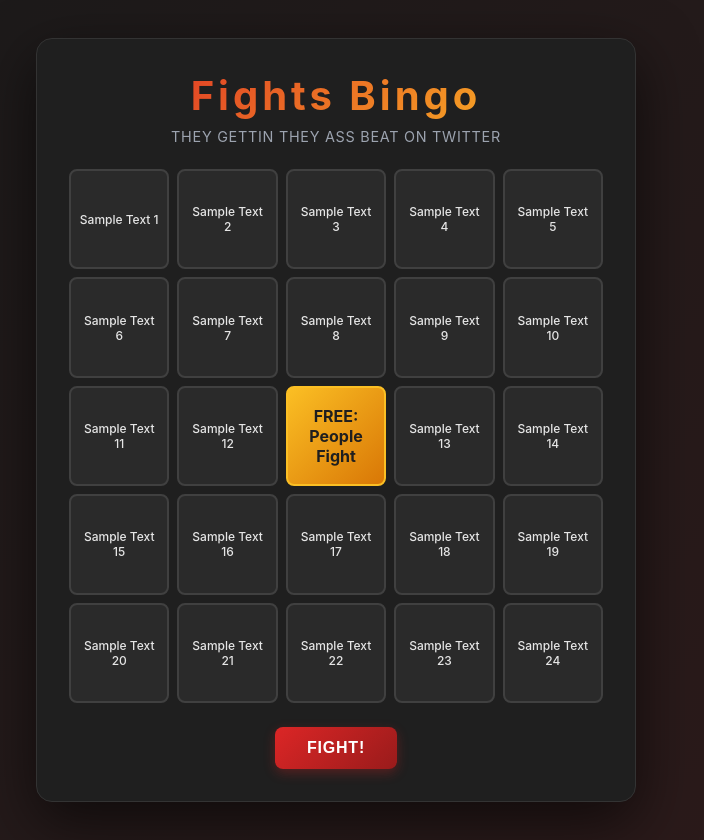
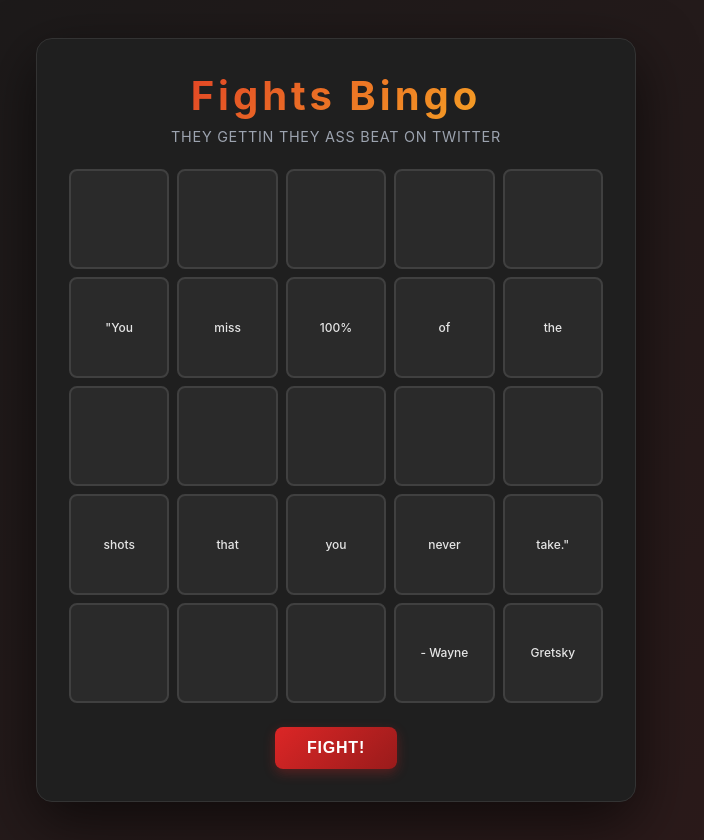
Before and after one commit to briannalytical/fights-bingo, a Vue app: page / in a window 1280 px wide. Shown: the whole page, without its empty margins (304-1008 px from the left). Built offline with nearby package versions, Linux system fonts and the light colour scheme.

Commit message:
set default texts; button functionality

```diff
--- a/src/components/BingoCard.vue
+++ b/src/components/BingoCard.vue
@@ -10,8 +10,8 @@
         <div
           v-for="(cell, index) in cells"
           :key="index"
-          :class="['bingo-cell', { marked: cell.isMarked, free: cell.isFree }]"
           @click="toggleCell(index)"
+          :class="['bingo-cell', { 'free-space': cell.isFree }, { marked: cell.isMarked }]"
         >
           {{ cell.text }}
         </div>
@@ -24,36 +24,38 @@
 </template>
 
 <script>
+import { supabase } from '@/supabase' // adjust path as needed
+
 export default {
   name: 'BingoCard',
   data() {
     return {
       cells: [
-        { text: 'Sample Text 1', isFree: false, isMarked: false },
-        { text: 'Sample Text 2', isFree: false, isMarked: false },
-        { text: 'Sample Text 3', isFree: false, isMarked: false },
-        { text: 'Sample Text 4', isFree: false, isMarked: false },
-        { text: 'Sample Text 5', isFree: false, isMarked: false },
-        { text: 'Sample Text 6', isFree: false, isMarked: false },
-        { text: 'Sample Text 7', isFree: false, isMarked: false },
-        { text: 'Sample Text 8', isFree: false, isMarked: false },
-        { text: 'Sample Text 9', isFree: false, isMarked: false },
-        { text: 'Sample Text 10', isFree: false, isMarked: false },
-        { text: 'Sample Text 11', isFree: false, isMarked: false },
-        { text: 'Sample Text 12', isFree: false, isMarked: false },
-        { text: 'FREE: People Fight', isFree: true, isMarked: false },
-        { text: 'Sample Text 13', isFree: false, isMarked: false },
-        { text: 'Sample Text 14', isFree: false, isMarked: false },
-        { text: 'Sample Text 15', isFree: false, isMarked: false },
-        { text: 'Sample Text 16', isFree: false, isMarked: false },
-        { text: 'Sample Text 17', isFree: false, isMarked: false },
-        { text: 'Sample Text 18', isFree: false, isMarked: false },
-        { text: 'Sample Text 19', isFree: false, isMarked: false },
-        { text: 'Sample Text 20', isFree: false, isMarked: false },
-        { text: 'Sample Text 21', isFree: false, isMarked: false },
-        { text: 'Sample Text 22', isFree: false, isMarked: false },
-        { text: 'Sample Text 23', isFree: false, isMarked: false },
-        { text: 'Sample Text 24', isFree: false, isMarked: false },
+        { text: '', isFree: false, isMarked: false },
+        { text: '', isFree: false, isMarked: false },
+        { text: '', isFree: false, isMarked: false },
+        { text: '', isFree: false, isMarked: false },
+        { text: '', isFree: false, isMarked: false },
+        { text: '"You', isFree: false, isMarked: false },
+        { text: 'miss', isFree: false, isMarked: false },
+        { text: '100%', isFree: false, isMarked: false },
+        { text: 'of', isFree: false, isMarked: false },
+        { text: 'the', isFree: false, isMarked: false },
+        { text: '', isFree: false, isMarked: false },
+        { text: '', isFree: false, isMarked: false },
+        { text: '', isFree: true, isMarked: false },
+        { text: '', isFree: false, isMarked: false },
+        { text: '', isFree: false, isMarked: false },
+        { text: 'shots', isFree: false, isMarked: false },
+        { text: 'that', isFree: false, isMarked: false },
+        { text: 'you', isFree: false, isMarked: false },
+        { text: 'never', isFree: false, isMarked: false },
+        { text: 'take."', isFree: false, isMarked: false },
+        { text: '', isFree: false, isMarked: false },
+        { text: '', isFree: false, isMarked: false },
+        { text: '', isFree: false, isMarked: false },
+        { text: '- Wayne', isFree: false, isMarked: false },
+        { text: 'Gretsky', isFree: false, isMarked: false },
       ],
     }
   },
@@ -65,19 +67,57 @@ export default {
     },
     async generateCard() {
       try {
-        // TODO: replace with API endpoint
-        const response = await fetch('YOUR_API_ENDPOINT_HERE')
-        const data = await response.json()
+        const selectedPhrases = []
 
-        // TODO: array of strings picked at random with data distribution
-        // update cells with the new data (keep FREE in the middle)
-        this.cells = data.map((text, index) => ({
-          text: index === 12 ? 'FREE' : text,
-          isFree: index === 12,
-          isMarked: false,
-        }))
+        // data distribution: index 0 and 3 get 1 each, index 1 and 2 get 2 each
+        const distribution = {
+          0: 1,
+          1: 2,
+          2: 2,
+          3: 1,
+        }
+
+        // For each rarity index
+        for (const [rarityIndex, countPerType] of Object.entries(distribution)) {
+          // For each type (0, 1, 2, 3)
+          for (let type = 0; type < 4; type++) {
+            const { data, error } = await supabase
+              .from('bingo_phrases')
+              .select('*')
+              .eq('rarity_index', rarityIndex)
+              .eq('type', type)
+              .eq('is_used', false)
+              .limit(countPerType)
+
+            if (error) throw error
+
+            // randomly select text
+            const shuffled = data.sort(() => Math.random() - 0.5)
+            selectedPhrases.push(...shuffled.slice(0, countPerType))
+          }
+        }
+
+        // update used boolean
+        const phraseIds = selectedPhrases.map((p) => p.id)
+        await supabase.from('bingo_phrases').update({ is_used: true }).in('id', phraseIds)
+
+        // shuffle the 24 texts
+        const shuffledTexts = selectedPhrases.sort(() => Math.random() - 0.5)
+
+        // populate cells with new data, leaving index 12 free
+        this.cells = shuffledTexts
+          .slice(0, 12)
+          .concat(
+            [{ text: 'FREE: People Fight', isFree: true, isMarked: false }],
+            shuffledTexts.slice(12, 24),
+          )
+          .map((item) => ({
+            text: item.isFree ? item.text : item.text,
+            isFree: item.isFree || false,
+            isMarked: false,
+          }))
       } catch (error) {
-        console.error('Error fetching bingo data:', error)
+        console.error('Error generating bingo card:', error)
       }
     },
   },
```
